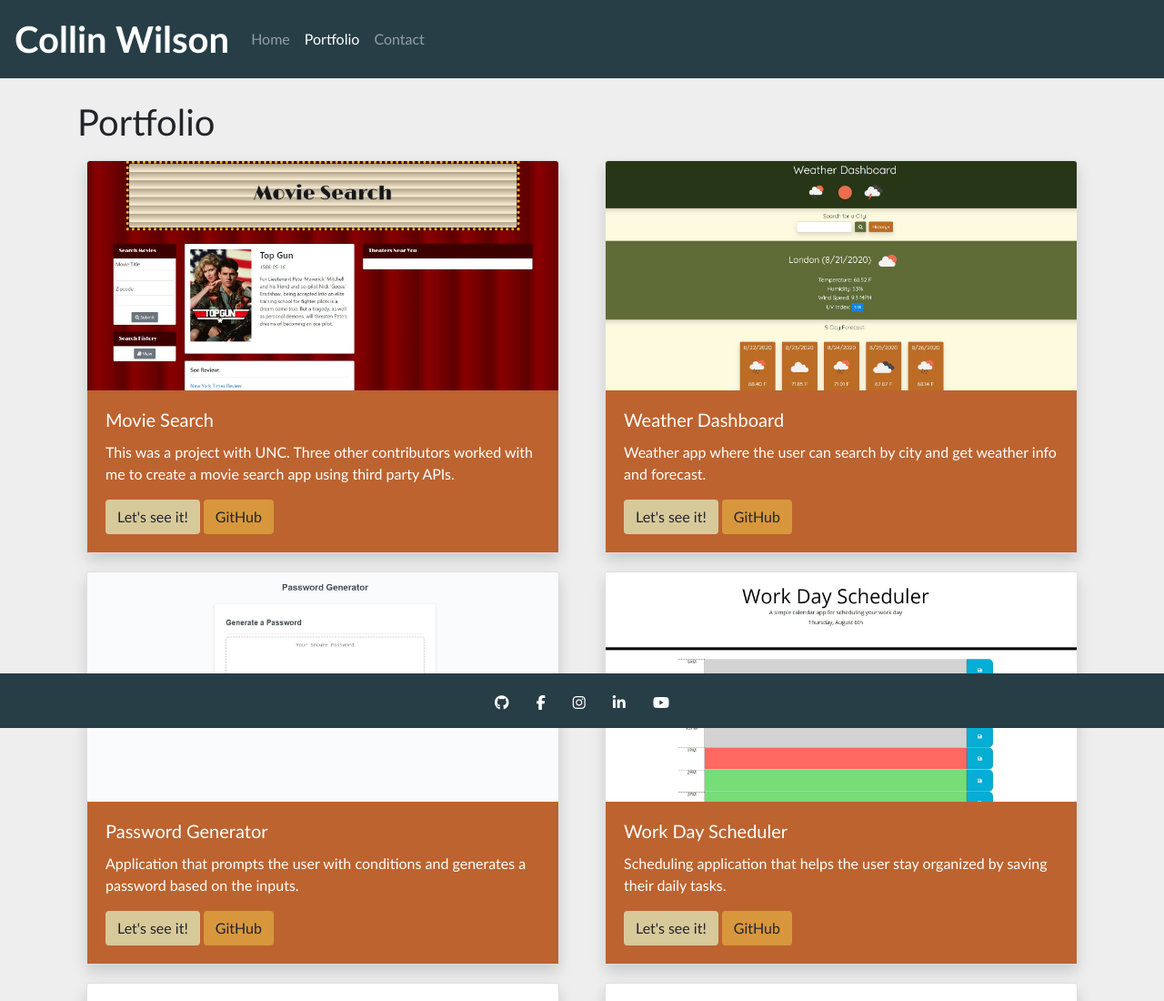
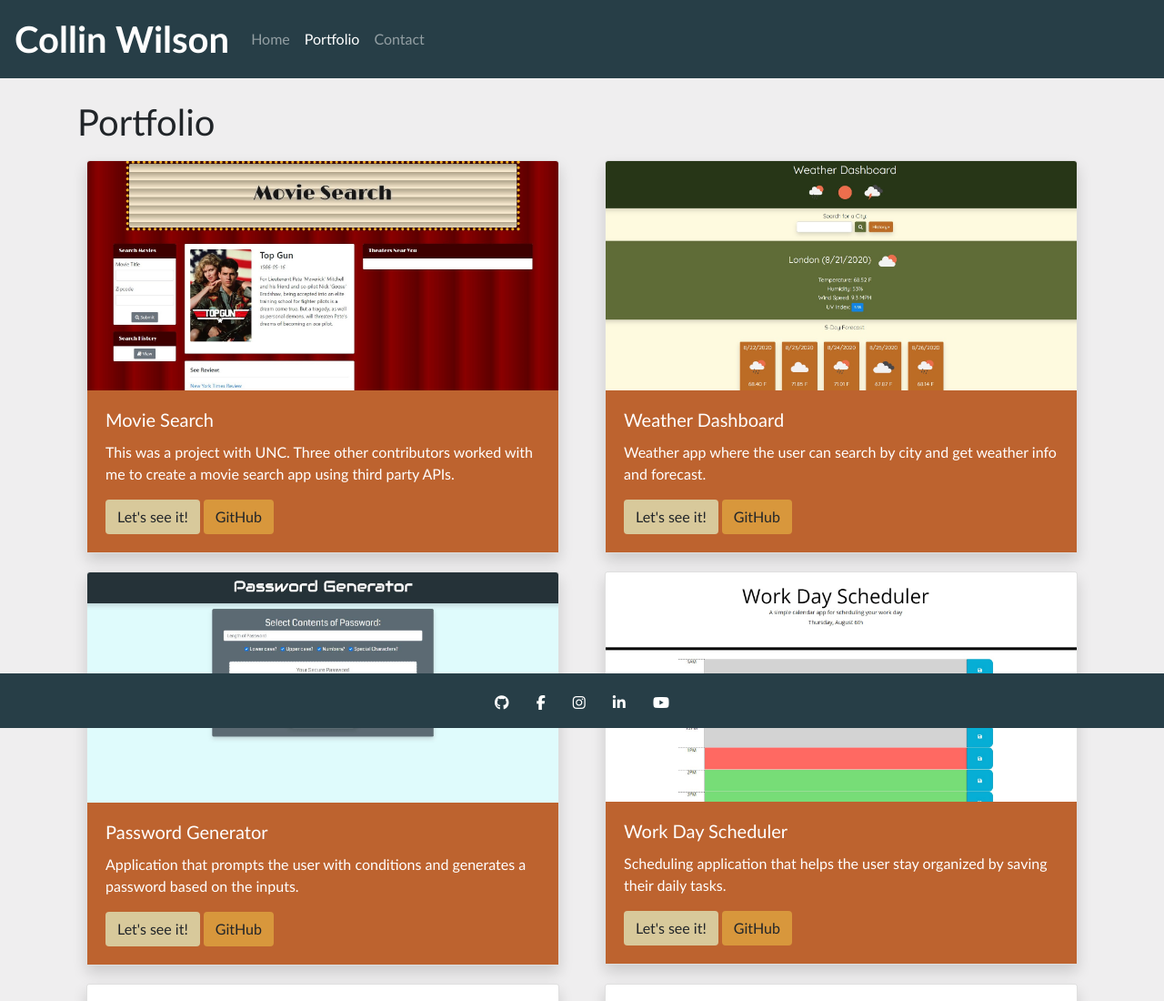
Before and after one commit to wilsoncollin7/Portfolio, a plain HTML site: page portfolio.html in a window 1280 px wide. Shown: the top 1100 px of the page at 91% size. Drawn offline with nearby package versions, Linux system fonts and the light colour scheme.

Commit message:
Update portfolio.html

```diff
--- a/portfolio.html
+++ b/portfolio.html
@@ -62,7 +62,7 @@
                         <div class="row">
                             <div class="col-xl-6">
                                 <div class="card shadow" id="portCard">
-                                    <img src="assets/dev-photos/website-pics/password.jpg" id="portPic" class="card-img-top" alt="website-photo1">
+                                    <img src="assets/dev-photos/website-pics/generator.jpg" id="portPic" class="card-img-top" alt="website-photo1">
                                     <div class="card-body" id="portBody">
                                       <h5 class="card-title">Password Generator</h5>
                                       <p class="card-text" id="portDes">Application that prompts the user with conditions and generates a password based on the inputs.</p>
```
